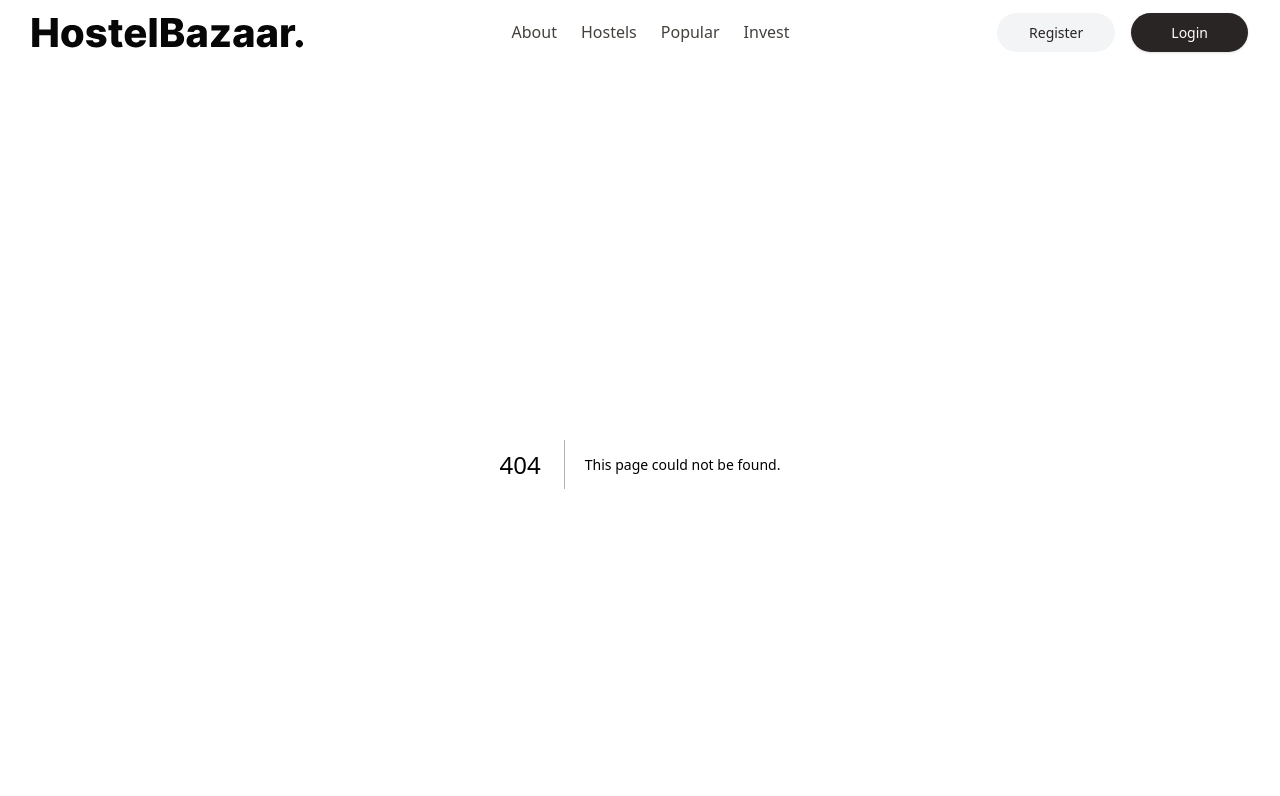
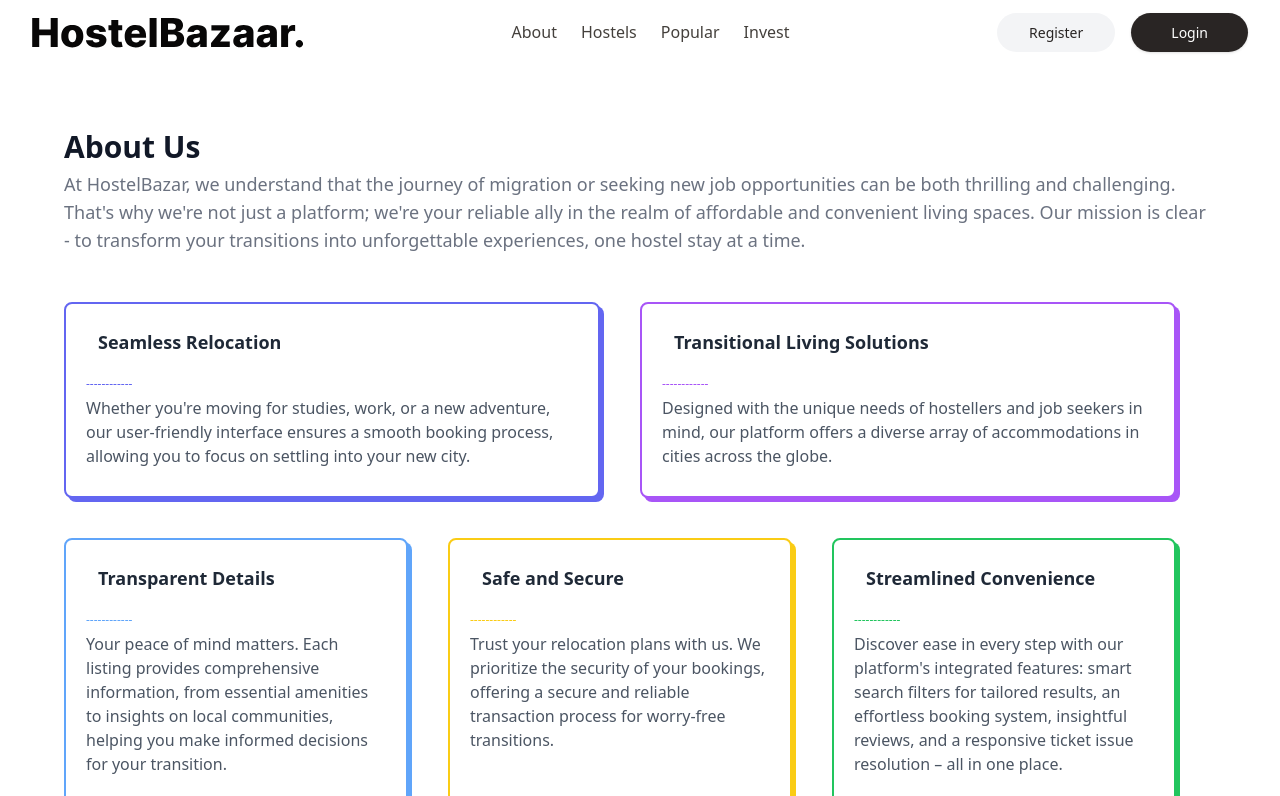
Before and after one commit to AdeelAtta/Hostelow, a Next.js app: page /about in a window 1280 px wide. Before the commit this address had no page. Shown: the top 796 px of the page. Built offline with nearby package versions, Linux system fonts and the light colour scheme.

Commit message:
Added About Page

```diff
--- /dev/null
+++ b/src/pages/about.tsx
@@ -0,0 +1,85 @@
+import Button from "@/components/elements/Button"
+import NewsLettersSignupForm from "@/components/sections/news-letters-signup-form"
+
+const about = () => {
+    return (
+        <section>
+            <div className="mx-auto max-w-screen-2xl px-4 py-12 sm:px-6 lg:px-8 lg:py-16 bg-white dark:bg-gray-900">
+                <div className="container relative flex flex-col justify-between h-full max-w-6xl mx-auto">
+                    <h2 className="mb-1 text-3xl font-extrabold leading-tight text-gray-900 dark:text-white">About Us</h2>
+                    <p className="mb-12 text-lg text-gray-500 dark:text-gray-300">At HostelBazar, we understand that the journey of migration or seeking new job opportunities can be both thrilling and challenging. That's why we're not just a platform; we're your reliable ally in the realm of affordable and convenient living spaces. Our mission is clear - to transform your transitions into unforgettable experiences, one hostel stay at a time.</p>
+                    <div className="w-full">
+                        <div className="flex flex-col w-full mb-10 sm:flex-row">
+                            <div className="w-full mb-10 sm:mb-0 sm:w-1/2">
+                                <div className="relative h-full ml-0 mr-0 sm:mr-10">
+                                    <span className="absolute top-0 left-0 w-full h-full mt-1 ml-1 bg-indigo-500 rounded-lg"></span>
+                                    <div className="relative h-full p-5 bg-white border-2 border-indigo-500 rounded-lg">
+                                        <div className="flex items-center -mt-1">
+                                            <h3 className="my-2 ml-3 text-lg font-bold text-gray-800">Seamless Relocation</h3>
+                                        </div>
+                                        <p className="mt-3 mb-1 text-xs font-medium text-indigo-500 uppercase">------------</p>
+                                        <p className="mb-2 text-gray-600">Whether you're moving for studies, work, or a new adventure, our user-friendly interface ensures a smooth booking process, allowing you to focus on settling into your new city.</p>
+                                    </div>
+                                </div>
+                            </div>
+                            <div className="w-full sm:w-1/2">
+                                <div className="relative h-full ml-0 md:mr-10">
+                                    <span className="absolute top-0 left-0 w-full h-full mt-1 ml-1 bg-purple-500 rounded-lg"></span>
+                                    <div className="relative h-full p-5 bg-white border-2 border-purple-500 rounded-lg">
+                                        <div className="flex items-center -mt-1">
+                                            <h3 className="my-2 ml-3 text-lg font-bold text-gray-800">Transitional Living Solutions</h3>
+                                        </div>
+                                        <p className="mt-3 mb-1 text-xs font-medium text-purple-500 uppercase">------------</p>
+                                        <p className="mb-2 text-gray-600">Designed with the unique needs of hostellers and job seekers in mind, our platform offers a diverse array of accommodations in cities across the globe.</p>
+                                    </div>
+                                </div>
+                            </div>
+                        </div>
+                        <div className="flex flex-col w-full mb-5 sm:flex-row">
+                            <div className="w-full mb-10 sm:mb-0 sm:w-1/2">
+                                <div className="relative h-full ml-0 mr-0 sm:mr-10">
+                                    <span className="absolute top-0 left-0 w-full h-full mt-1 ml-1 bg-blue-400 rounded-lg"></span>
+                                    <div className="relative h-full p-5 bg-white border-2 border-blue-400 rounded-lg">
+                                        <div className="flex items-center -mt-1">
+                                            <h3 className="my-2 ml-3 text-lg font-bold text-gray-800">Transparent Details</h3>
+                                        </div>
+                                        <p className="mt-3 mb-1 text-xs font-medium text-blue-400 uppercase">------------</p>
+                                        <p className="mb-2 text-gray-600">Your peace of mind matters. Each listing provides comprehensive information, from essential amenities to insights on local communities, helping you make informed decisions for your transition.</p>
+                                    </div>
+                                </div>
+                            </div>
+                            <div className="w-full mb-10 sm:mb-0 sm:w-1/2">
+                                <div className="relative h-full ml-0 mr-0 sm:mr-10">
+                                    <span className="absolute top-0 left-0 w-full h-full mt-1 ml-1 bg-yellow-400 rounded-lg"></span>
+                                    <div className="relative h-full p-5 bg-white border-2 border-yellow-400 rounded-lg">
+                                        <div className="flex items-center -mt-1">
+                                            <h3 className="my-2 ml-3 text-lg font-bold text-gray-800">Safe and Secure</h3>
+                                        </div>
+                                        <p className="mt-3 mb-1 text-xs font-medium text-yellow-400 uppercase">------------</p>
+                                        <p className="mb-2 text-gray-600">Trust your relocation plans with us. We prioritize the security of your bookings, offering a secure and reliable transaction process for worry-free transitions.</p>
+                                    </div>
+                                </div>
+                            </div>
+                            <div className="w-full sm:w-1/2">
+                                <div className="relative h-full ml-0 md:mr-10">
+                                    <span className="absolute top-0 left-0 w-full h-full mt-1 ml-1 bg-green-500 rounded-lg"></span>
+                                    <div className="relative h-full p-5 bg-white border-2 border-green-500 rounded-lg">
+                                        <div className="flex items-center -mt-1">
+                                            <h3 className="my-2 ml-3 text-lg font-bold text-gray-800">Streamlined Convenience</h3>
+                                        </div>
+                                        <p className="mt-3 mb-1 text-xs font-medium text-green-500 uppercase">------------</p>
+                                        <p className="mb-2 text-gray-600">
+                                            Discover ease in every step with our platform's integrated features: smart search filters for tailored results, an effortless booking system, insightful reviews, and a responsive ticket issue resolution – all in one place.</p>
+                                    </div>
+                                </div>
+                            </div>
+                        </div>
+                    </div>
+                </div>
+            </div>
+            <NewsLettersSignupForm />
+        </section>
+    )
+}
+
+export default about
```
